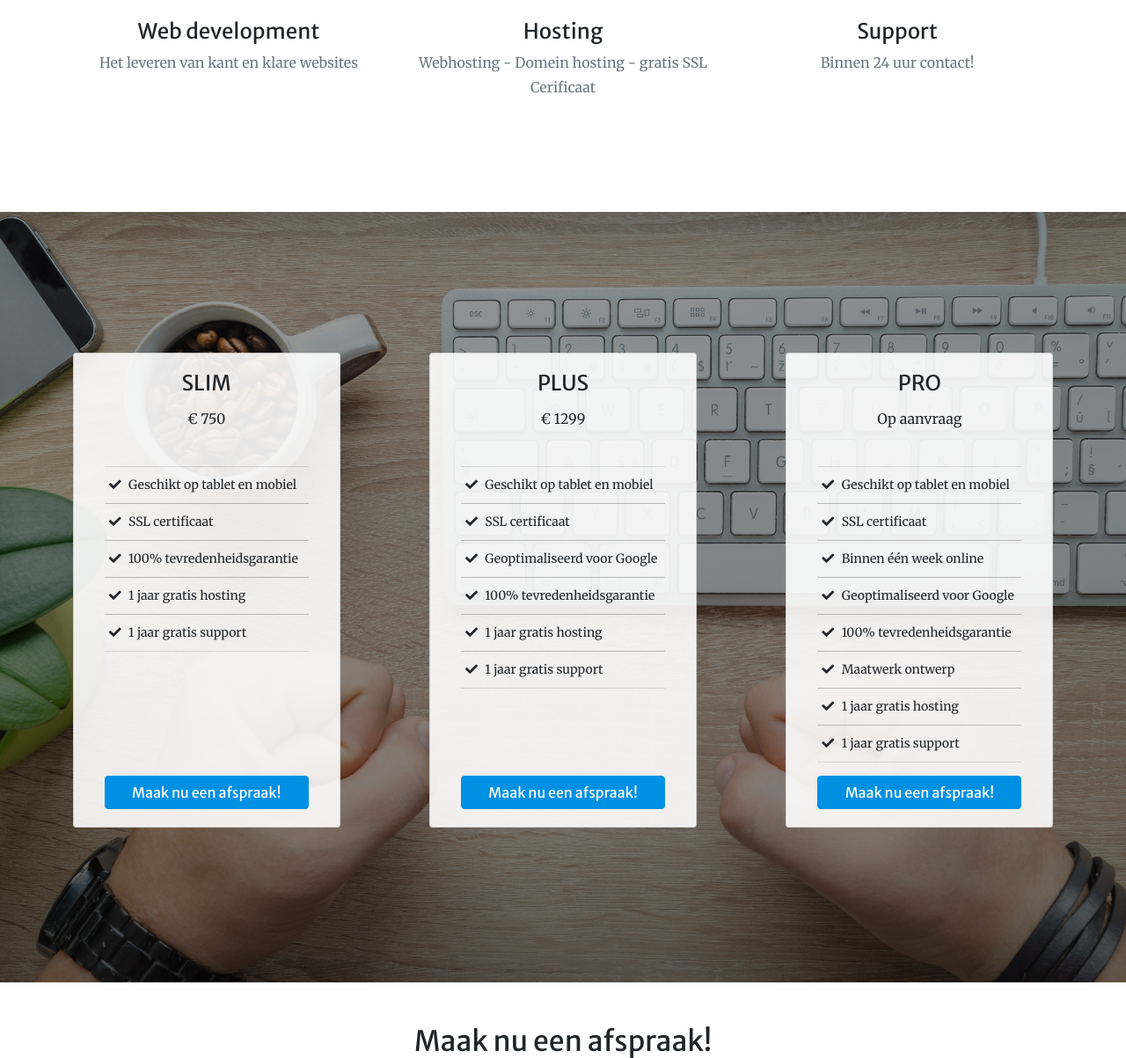
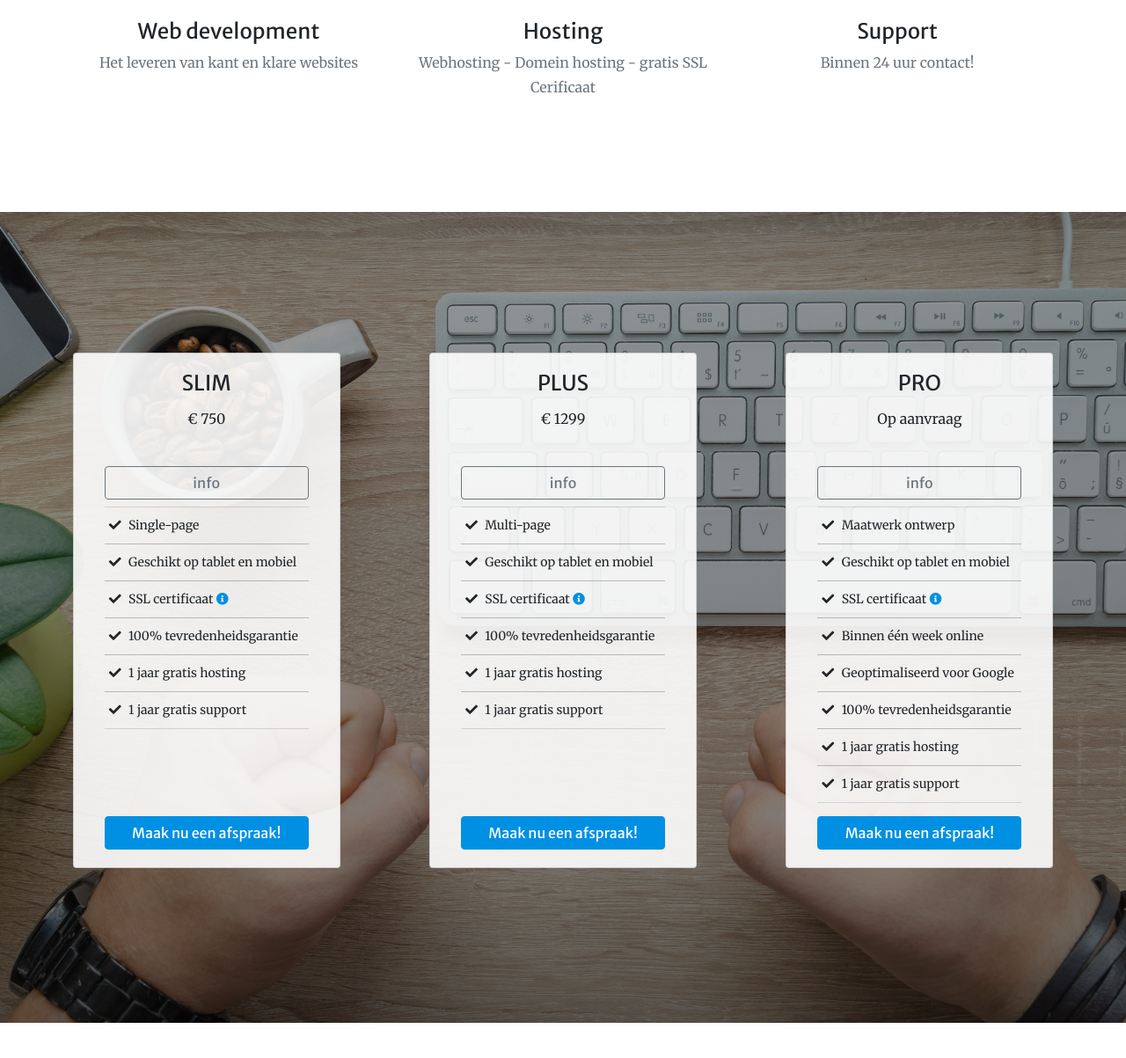
Before and after one commit to Meijer-A/ProRep-IT-Web-Development, a PHP site: page /index.html in a window 1280 px wide. Shown: the part 1524-2727 px from the top of the page at 88% size. Run offline with PHP 8.4, Linux system fonts and the light colour scheme; style sheets or scripts are compiled from the project's sources.

Commit message:
Merge remote-tracking branch 'origin/master'

```diff
--- a/index.html
+++ b/index.html
@@ -8,7 +8,7 @@
   <meta name="copyright" content="Copyright 2019 - ProRep-IT">
   <meta name="language" content="NL">
   <meta name="description" content="Je eigen website met een modern design, altijd vindbaar op ieder toestel en hét visitekaartje van je bedrijf? Prorep-it weet hoe het werkt!">
-  <meta name="keywords" content="website kopen, website laten maken, prorep-it, prorepit, prorep, nieuwe website, website vernieuwen, nieuw design"/>
+  <meta name="keywords" content="website kopen, website laten maken, prorep-it, prorepit, prorep, nieuwe website, website vernieuwen, nieuw design" />
   <!-- Apple tags -->
   <meta name="apple-mobile-web-app-capable" content="yes">
   <meta content="yes" name="apple-touch-fullscreen" />
@@ -27,7 +27,7 @@
   <meta name="ICBM" content="51.807532, 4.667748" />
 
   <title>Website op maat | ProRep-IT</title>
-  <link rel="shortcut icon" type="image/png" href="img/favicon.png"/>
+  <link rel="shortcut icon" type="image/png" href="img/favicon.png" />
 
   <!-- Font Awesome Icons -->
   <link href="vendor/fontawesome-free/css/all.min.css" rel="stylesheet" type="text/css">
@@ -62,16 +62,22 @@
       <div class="collapse navbar-collapse" id="navbarResponsive">
         <ul class="navbar-nav ml-auto my-2 my-lg-0">
           <li class="nav-item">
-            <a class="nav-link js-scroll-trigger" title="Meer over ons te weten komen klik dan hier." href="#overons">Over ons</a>
+            <a class="nav-link js-scroll-trigger" title="Meer over ons te weten komen klik dan hier."
+              href="#overons">Over ons</a>
           </li>
           <li class="nav-item">
-            <a class="nav-link js-scroll-trigger" title="We kunnen meer dan alleen website maken. bekijk al onze diensten" href="#diensten">Diensten</a>
+            <a class="nav-link js-scroll-trigger"
+              title="We kunnen meer dan alleen website maken. bekijk al onze diensten" href="#diensten">Diensten</a>
           </li>
           <li class="nav-item">
-            <a class="nav-link js-scroll-trigger" title="Niet iedereen hoeft een uitgebreide website, daarom hebben we verschillende pakketen" href="#pricing">Pakketten</a>
+            <a class="nav-link js-scroll-trigger"
+              title="Niet iedereen hoeft een uitgebreide website, daarom hebben we verschillende pakketen"
+              href="#pricing">Pakketten</a>
           </li>
           <li class="nav-item">
-            <a class="nav-link js-scroll-trigger" title="Opzoek naar een website of heb je een vraag over ons neem dan contact op." href="#contact">Contact</a>
+            <a class="nav-link js-scroll-trigger"
+              title="Opzoek naar een website of heb je een vraag over ons neem dan contact op."
+              href="#contact">Contact</a>
           </li>
         </ul>
       </div>
@@ -86,7 +92,8 @@
           <h1 class="text-uppercase text-white font-weight-bold">ProRep-IT</h1>
           <p class="text-white font-weight-light">Je eigen website met een modern design, altijd vindbaar op ieder
             toestel en hét visitekaartje van je bedrijf?<br> ProRep-IT weet hoe het werkt!</p>
-          <a href="#contact" title="Opzoek naar een website of heb je een vraag over ons neem dan contact op." class="btn js-scroll-trigger btn-lg btn-primary">Maak nu een afspraak!</a>
+          <a href="#contact" title="Opzoek naar een website of heb je een vraag over ons neem dan contact op."
+            class="btn js-scroll-trigger btn-lg btn-primary">Maak nu een afspraak!</a>
           <div id="masthead-img"></div>
         </div>
       </div>
@@ -148,8 +155,17 @@
           </div>
           <div class="content-spacer card-body">
             <ul class="list-font-size sp-item-background list-group list-group-flush">
+              <button type="button" class="mb-2 btn btn-outline-secondary" data-toggle="modal" data-target="#info-box-slim">info</button>
+              <li class="sp-item-background list-group-item"><i class="fas fa-check"></i> Single-page</li>
               <li class="sp-item-background list-group-item"><i class="fas fa-check"></i> Geschikt op tablet en mobiel</li>
-                <li class="sp-item-background list-group-item"><i class="fas fa-check"></i> SSL certificaat</li>
+              <li class="sp-item-background list-group-item"><i class="fas fa-check"></i> SSL certificaat <span class="ssl-info"><i class="fas fa-info-circle text-primary"></i></span>
+              <div class="card ssl-info-block" style="width: 18rem;">
+                <div class="card-body">
+                  <h5 class="card-title">Info</h5>
+                  <h6 class="card-subtitle mb-2 text-muted">SSL certificaat</h6>
+                  <p class="card-text">Een SSL certificaat is een beveiliging voor je website. Het is te herkennen aan (<big>https</big>://domein.nl).</p>
+                </div>
+              </div></li>
               <li class="sp-item-background list-group-item"><i class="fas fa-check"></i> 100% tevredenheidsgarantie</li>
               <li class="sp-item-background list-group-item"><i class="fas fa-check"></i> 1 jaar gratis hosting</li>
               <li class="sp-item-background list-group-item"><i class="fas fa-check"></i> 1 jaar gratis support</li>
@@ -165,9 +181,17 @@
           </div>
           <div class="content-spacer card-body">
             <ul class="list-font-size sp-item-background list-group list-group-flush">
+                <button type="button" class="mb-2 btn btn-outline-secondary" data-toggle="modal" data-target="#info-box-plus">info</button>
+              <li class="sp-item-background list-group-item"><i class="fas fa-check"></i> Multi-page</li>
               <li class="sp-item-background list-group-item"><i class="fas fa-check"></i> Geschikt op tablet en mobiel</li>
-              <li class="sp-item-background list-group-item"><i class="fas fa-check"></i> SSL certificaat</li>
-              <li class="sp-item-background list-group-item"><i class="fas fa-check"></i> Geoptimaliseerd voor Google</li>
+              <li class="sp-item-background list-group-item"><i class="fas fa-check"></i> SSL certificaat <span class="ssl-info"><i class="fas fa-info-circle text-primary"></i></span>
+                <div class="card ssl-info-block" style="width: 18rem;">
+                  <div class="card-body">
+                    <h5 class="card-title">Info</h5>
+                    <h6 class="card-subtitle mb-2 text-muted">SSL certificaat</h6>
+                    <p class="card-text">Een SSL certificaat is een beveiliging voor je website. Het is te herkennen aan (<big>https</big>://domein.nl).</p>
+                  </div>
+                </div></li>
               <li class="sp-item-background list-group-item"><i class="fas fa-check"></i> 100% tevredenheidsgarantie</li>
               <li class="sp-item-background list-group-item"><i class="fas fa-check"></i> 1 jaar gratis hosting</li>
               <li class="sp-item-background list-group-item"><i class="fas fa-check"></i> 1 jaar gratis support</li>
@@ -183,12 +207,20 @@
           </div>
           <div class="content-spacer card-body">
             <ul class="list-font-size sp-item-background list-group list-group-flush">
+              <button type="button" class="mb-2 btn btn-outline-secondary" data-toggle="modal" data-target="#info-box-pro">info</button>
+              <li class="sp-item-background list-group-item"><i class="fas fa-check"></i> Maatwerk ontwerp</li>
               <li class="sp-item-background list-group-item"><i class="fas fa-check"></i> Geschikt op tablet en mobiel</li>
-                <li class="sp-item-background list-group-item"><i class="fas fa-check"></i> SSL certificaat</li>
+              <li class="sp-item-background list-group-item"><i class="fas fa-check"></i> SSL certificaat <span class="ssl-info"><i class="fas fa-info-circle text-primary"></i></span>
+                <div class="card ssl-info-block" style="width: 18rem;">
+                  <div class="card-body">
+                    <h5 class="card-title">Info</h5>
+                    <h6 class="card-subtitle mb-2 text-muted">SSL certificaat</h6>
+                    <p class="card-text">Een SSL certificaat is een beveiliging voor je website. Het is te herkennen aan (<big>https</big>://domein.nl).</p>
+                  </div>
+                </div></li>
               <li class="sp-item-background list-group-item"><i class="fas fa-check"></i> Binnen één week online</li>
               <li class="sp-item-background list-group-item"><i class="fas fa-check"></i> Geoptimaliseerd voor Google</li>
               <li class="sp-item-background list-group-item"><i class="fas fa-check"></i> 100% tevredenheidsgarantie</li>
-                <li class="sp-item-background list-group-item"><i class="fas fa-check"></i> Maatwerk ontwerp</li>
               <li class="sp-item-background list-group-item"><i class="fas fa-check"></i> 1 jaar gratis hosting</li>
               <li class="sp-item-background list-group-item"><i class="fas fa-check"></i> 1 jaar gratis support</li>
             </ul>
@@ -206,7 +238,8 @@
       <div class="row justify-content-center">
         <div class="text-center">
           <h2 class="mt-0">Maak nu een afspraak!</h2>
-          <p class="text-muted mb-5 mt-3 text-center">Wil je door ons jouw website laten maken? Stuur dan nu een mail of vul ons form in!</p>
+          <p class="text-muted mb-5 mt-3 text-center">Wil je door ons jouw website laten maken? Stuur dan nu een mail of
+            vul ons form in!</p>
           <div class="mt-5">
             <form method="post" name="sentMessage" id="contactForm">
               <div class="row">
@@ -237,7 +270,7 @@
                   <div class="control-group textfield-right">
                     <div class="form-group floating-label-form-group controls mb-0 pb-2">
                       <label  for="message"  class="float-left">Vraag / opmerking *:</label>
-					            <textarea class="form-control" id="message" name="message" maxlength="6000" rows="5" required></textarea>
+					            <textarea class="form-control" id="message" name="message" maxlength="6000" rows="5"></textarea>
                       <p class="help-block text-danger"></p>
                     </div>
                   </div>
@@ -249,23 +282,78 @@
                 </div>
               </div>
             </form>
-            <div id="success_message" style="width:100%; height:100%; display:none; "> <h3>Het bericht is verzonden, we zullen zo snel mogelijk contact met je opnemen!</h3> </div>
-            <div id="error_message" style="width:100%; height:100%; display:none; "> <h3>Error</h3>Er heeft zich een fout voorgedaan met het verzenden van jouw bericht probeer het later nog eens.</div>
+            <div id="success_message" style="width:100%; height:100%; display:none; ">
+              <h3>Het bericht is verzonden, we zullen zo snel mogelijk contact met je opnemen!</h3>
+            </div>
+            <div id="error_message" style="width:100%; height:100%; display:none; ">
+              <h3>Error</h3>Er heeft zich een fout voorgedaan met het verzenden van jouw bericht probeer het later nog
+              eens.
+            </div>
           </div>
         </div>
       </div>
       <div class="row mt-5">
         <div class="col-lg-4 col-md-6 ml-auto text-center mb-5 mb-lg-0">
           <i class="fas fa-phone fa-3x mb-3 text-muted"></i>
-          <div><a title="Telefonisch contact is vaak persoonlijker dan contact via mail, daarom kan je ons ook bellen" href="tel:=+31618472963">+31 (0)6 11717926</a></div>
+          <div><a title="Telefonisch contact is vaak persoonlijker dan contact via mail, daarom kan je ons ook bellen"
+              href="tel:=+31618472963">+31 (0)6 11717926</a></div>
         </div>
         <div class="col-lg-4 col-md-6 mr-auto text-center">
           <i class="fas fa-envelope fa-3x mb-3 text-muted"></i>
-          <a class="d-block" title="Geen zin in het invullen van een contact formulier? Stuur ons dan gerust een mail" href="mailto:info@prorepit.nl">info@prorepit.nl</a>
+          <a class="d-block" title="Geen zin in het invullen van een contact formulier? Stuur ons dan gerust een mail"
+            href="mailto:info@prorepit.nl">info@prorepit.nl</a>
         </div>
       </div>
     </div>
   </section>
+<!-- Info box slim pakket -->
+  <div class="modal fade" id="info-box-slim" tabindex="-1" role="dialog" aria-labelledby="info-box-slim" aria-hidden="true">
+    <div class="modal-dialog" role="document">
+      <div class="modal-content">
+        <div class="modal-header">
+          <h5 class="modal-title" id="exampleModalLabel">SLIM pakket</h5>
+          <button type="button" class="close" data-dismiss="modal" aria-label="Close">
+            <span aria-hidden="true">&times;</span>
+          </button>
+        </div>
+        <div class="modal-body">
+          Dit is een website die bestaat uit 1 pagina die is bedoeld voor hen die kort en krachtig zijn of haar onderneming online willen krijgen. Dit bestaat bijvoorbeeld uit een samenvatting van het bedrijf, diensten, over ons en een contact form.
+        </div>
+      </div>
+    </div>
+  </div>
+<!-- Info box plus pakket -->
+  <div class="modal fade" id="info-box-plus" tabindex="-1" role="dialog" aria-labelledby="info-box-plus" aria-hidden="true">
+    <div class="modal-dialog" role="document">
+      <div class="modal-content">
+        <div class="modal-header">
+          <h5 class="modal-title" id="exampleModalLabel">PLUS pakket</h5>
+          <button type="button" class="close" data-dismiss="modal" aria-label="Close">
+            <span aria-hidden="true">&times;</span>
+          </button>
+        </div>
+        <div class="modal-body">
+          Dit is een website die bestaat uit meerdere pagina’s, zowel handig voor hen die meer informatie kwijt willen of producten online wensen weer te geven. Het hebben van meerdere pagina’s binnen je website heeft tevens zijn voordelen voor het gevonden worden op google.
+        </div>
+      </div>
+    </div>
+  </div>
+<!-- Info box pro pakket -->
+  <div class="modal fade" id="info-box-pro" tabindex="-1" role="dialog" aria-labelledby="info-box-pro" aria-hidden="true">
+    <div class="modal-dialog" role="document">
+      <div class="modal-content">
+        <div class="modal-header">
+          <h5 class="modal-title" id="exampleModalLabel">PRO pakket</h5>
+          <button type="button" class="close" data-dismiss="modal" aria-label="Close">
+            <span aria-hidden="true">&times;</span>
+          </button>
+        </div>
+        <div class="modal-body">
+          Dit pakket is voor hen die een uitgebreidere site wilt hebben dan ons SLIM /PLUS pakket. Met dit pakket bieden wij de mogelijkheid om met behulp van een webdesigner de ideale website op te zetten.
+        </div>
+      </div>
+    </div>
+  </div>
 
   <!-- Footer -->
   <footer class="bg-light py-5">
@@ -288,4 +376,5 @@
   <!-- Custom scripts for this template -->
   <script src="js/creative.min.js"></script>
 </body>
+
 </html>
--- a/scss/_pricing.scss
+++ b/scss/_pricing.scss
@@ -39,6 +39,27 @@ section.offers{
         padding-right: 5px;
     }
 }
+.pakket-info-btn {
+    margin-bottom: 5px;
+}
+
+span.ssl-info:hover + .ssl-info-block {
+    display: block;
+  }
+
+div.ssl-info-block {
+    display: none;
+    width:100%;
+    position: absolute;
+    bottom: 31px;
+    left: 143px;
+    background-color: white !important;
+}
+@media (max-width: 1500px) {
+    div.ssl-info-block {
+        left: -60px;
+    }
+}
 
 @include media-breakpoint-down(sm) {
     .sp-background {
@@ -50,4 +71,7 @@ section.offers{
         padding-top: 5rem;
         padding-bottom: 1rem;
     }
+    div.ssl-info-block {
+        left: 0;
+    }
 }
```
Lines whose indentation alone changed are shown as unchanged.
